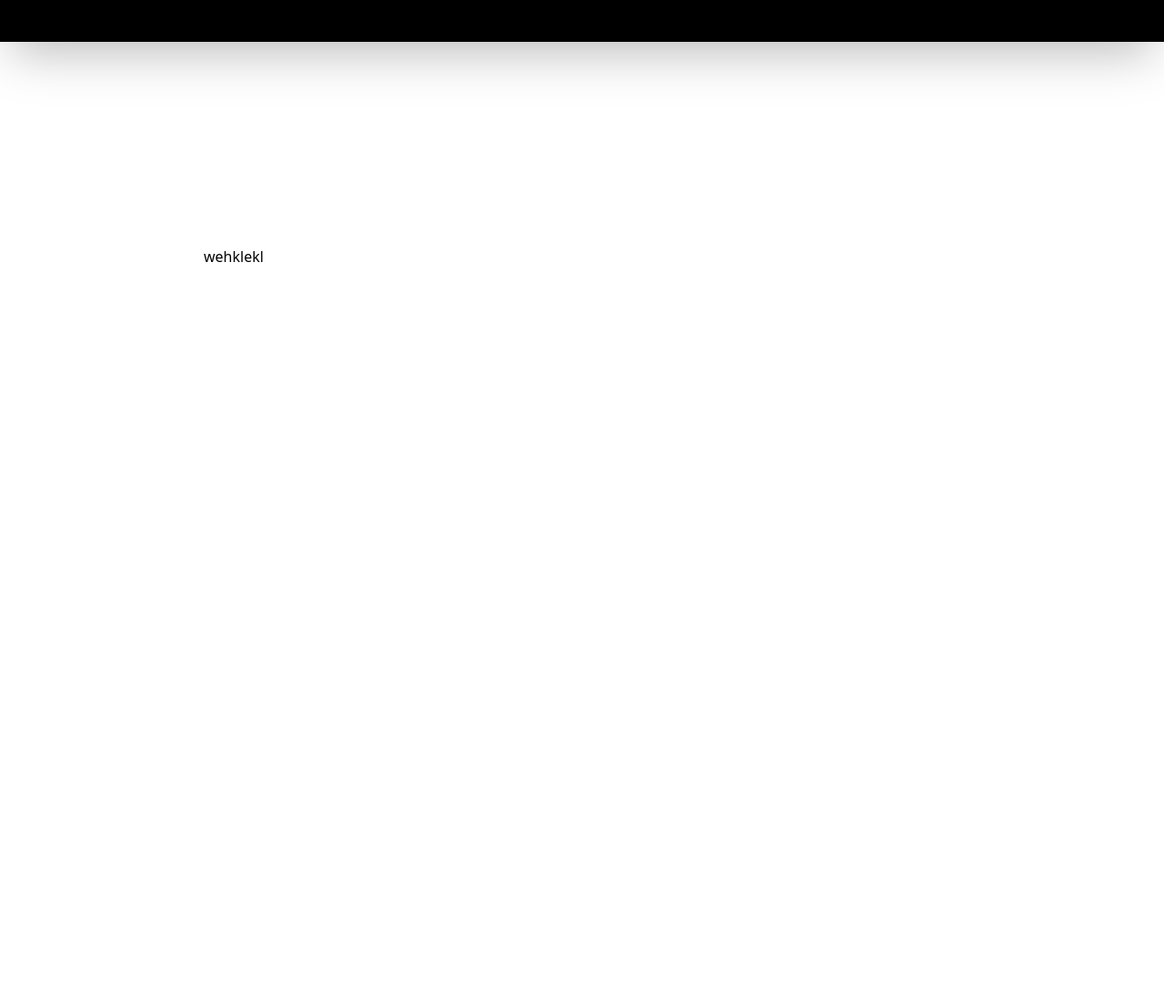
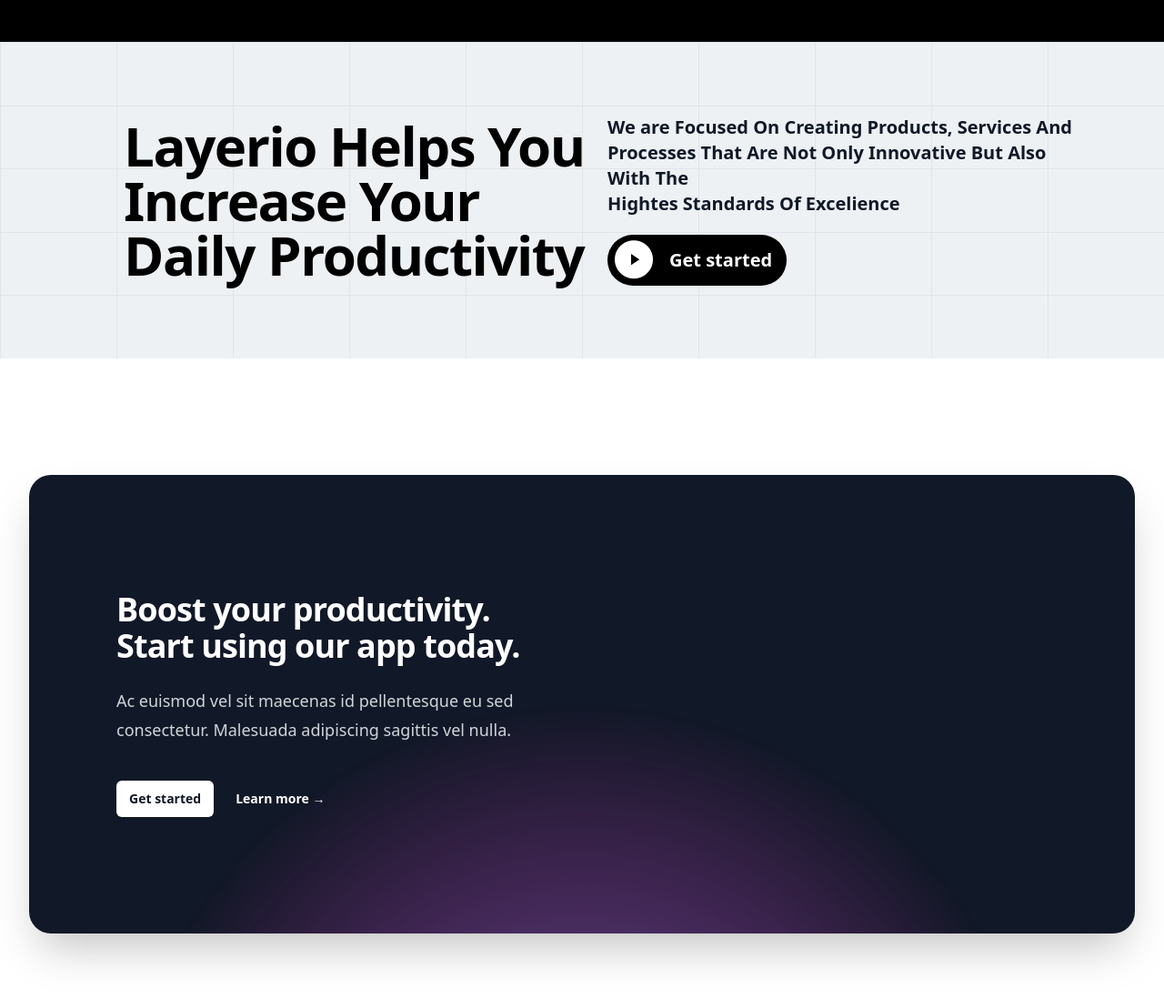
Before and after one commit to vikaspal9131/Koozel, a website: page public/index.html in a window 1280 px wide. Shown: the part 860-1958 px from the top of the page at 91% size. Before the commit the page ends 1378 px from the top, so only its background shows below. Drawn offline with nearby package versions, Linux system fonts and the light colour scheme.

Commit message:
make change on 3rd section

```diff
--- a/public/index.html
+++ b/public/index.html
@@ -15,72 +15,71 @@
     <div>
       <nav class="bg-black text-white px-24 py-6">
         <div class="container mx-auto flex items-center justify-between">
-
-          <div class="text-xl">
-            <a href="#" class="hover:text-blue-500"><i class="ri-apps-fill"></i> kuzel </a>
-          </div>
-
-
+          <div class="text-xl"><a href="#" class="hover:text-blue-500"><i class="ri-apps-fill"></i> kuzel </a></div>
         <div class="hidden md:flex space-x-8 font-semibold text-sm/6">
           <a href="#" class="text-sm/6 font-semibold">Product</a>
           <a href="#" class="text-sm/6 font-semibold">Features</a>
           <a href="#" class="text-sm/6 font-semibold">Marketplace</a>
           <a href="#" class="text-sm/6 font-semibold">Company</a>
-          </div>
-
-
+        </div>
        <div class="space-x-4 font-semibold text-sm">
             <button class="bg-blue-500 text-white  px-3.5 py-2 rounded-md hover:bg-blue-600">Login</button>
             <button class="bg-blue-500 text-white px-3.5 py-2 rounded-md hover:bg-blue-600">Register</button>
-
           </div>
         </div>
       </nav>
-
-
-
         <div class="relative flex isolate overflow-hidden bg-black  px-6 pt-16 shadow-2xl  sm:px-16 md:pt-24 lg:flex lg:gap-x-20 lg:px-24 lg:pt-0">
-
-
           <div class="mx-auto max-w-3xl lg:mx-0 lg:flex-auto lg:py-32 text-left">
             <h2 class="text-balance text-6xl font-semibold tracking-tight text-white ">Boost your <span class="text-slate-400">productivity.</span>  Start using our app today.</h2>
             <p class="mt-6 text-pretty text-lg/8 text-gray-300">Ac euismod vel sit maecenas id pellentesque eu sed consectetur. Malesuada adipiscing sagittis  <br> Quo reiciendis hic eum, totam nam commodi, velit animi officiis, magnam tempora saepe </p>
             <div class="mt-10 flex items-center  gap-x-6 lg:justify-start">
               <a href="#" class="rounded-md bg-blue-500 px-3.5 py-2.5 text-sm font-semibold text-white shadow-sm hover:bg-gray-100 focus-visible:outline focus-visible:outline-2 focus-visible:outline-offset-2 focus-visible:outline-white ">Get started</a>
               <a href="#" class="text-sm/6 font-semibold text-white">Learn more <span aria-hidden="true">→</span></a>
-
             </div>
             <div class="flex items-center gap-x-6 mt-3.5">
-
               <a href="#" class="rounded-md  px-3.5 py-2.5 text-sm font-semibold text-white shadow-sm ">up to <br> <p class="text-6xl">10%</p><br> Discount on crypto</a>
-
               <a href="#" class="rounded-md  px-3.5 py-2.5 text-sm font-semibold text-white shadow-sm ">up to <br> <p class="text-6xl">14%</p><br> Discount on crypto</a>
-
-
             </div>
           </div>
-
           <div class="w-3/6 flex flex-col items-center justify-center gap-y-9">
-            <div class=" h-24 w-72  bg-blue-700 mr-80 mb-28 absolute z-10 "> </div>
-            <div class=" h-32 w-72  bg-blue-700 ml-80 mb-96 absolute z-10 "> </div>
-            <!-- <div class=" h-40  border-r-4 border-r-white mt-36 absolute z-10 "> </div> -->
+            <div class=" h-24 w-72 rounded-3xl  bg-blue-700 mr-80 mb-28 absolute z-10 "> </div>
+            <div class=" h-32 w-72 rounded-3xl bg-blue-700 ml-80 mb-96 absolute z-10 "> </div>
             <div class=" h-44 w-80 rounded-3xl border border-white relative z-0 "> </div>
-
             <div class="w-6/12 bg-white px-4 py-2 rounded-3xl flex  justify-between items-center font-semibold mt-36"><p>Genarate with kuzel </p> <i class="ri-send-plane-fill bg-blue-700 px-2 py-1 rounded-full text-white flex items-center justify-center"></i></div>
           </div>
-
-
         </div>
-
-
-
+      </div>
+      <div class="bg-customwhite flex items-center justify-center p-20 relative">
+        <div class="absolute inset-0 z-0" id="background-lines"></div>
+        <div class="text-6xl w-1/2 font-semibold tracking-tight ml-14 relative"><p>Layerio Helps You <br> Increase Your Daily Productivity</p></div>
+        <div class="w-1/2 flex flex-col items-start justify-center  text-xl font-semibold text-gray-900 relative "> <p> We are Focused On Creating Products, Services And <br> Processes That Are Not Only Innovative But Also With The <br> Hightes Standards Of Excelience</p>
+          <a href="#" class="rounded-full  bg-black gap-x-4 px-1 py-1 pr-4 text-xl text-white shadow-sm mt-5 flex items-center justify-between"> <i class="ri-play-circle-fill text-5xl"></i> Get started</a></div>
       </div>
 
 
-
-      <div class=" p-56 bg-white"> <h1>wehklekl</h1></div>
-
-
-
+      <div class="bg-white">
+        <div class="mx-auto max-w-7xl py-24 sm:px-6 sm:py-32 lg:px-8">
+          <div class="relative isolate overflow-hidden bg-gray-900 px-6 pt-16 shadow-2xl sm:rounded-3xl sm:px-16 md:pt-24 lg:flex lg:gap-x-20 lg:px-24 lg:pt-0">
+            <svg viewBox="0 0 1024 1024" class="absolute left-1/2 top-1/2 -z-10 size-[64rem] -translate-y-1/2 [mask-image:radial-gradient(closest-side,white,transparent)] sm:left-full sm:-ml-80 lg:left-1/2 lg:ml-0 lg:-translate-x-1/2 lg:translate-y-0" aria-hidden="true">
+              <circle cx="512" cy="512" r="512" fill="url(#759c1415-0410-454c-8f7c-9a820de03641)" fill-opacity="0.7" />
+              <defs>
+                <radialGradient id="759c1415-0410-454c-8f7c-9a820de03641">
+                  <stop stop-color="#7775D6" />
+                  <stop offset="1" stop-color="#E935C1" />
+                </radialGradient>
+              </defs>
+            </svg>
+            <div class="mx-auto max-w-md text-center lg:mx-0 lg:flex-auto lg:py-32 lg:text-left">
+              <h2 class="text-balance text-3xl font-semibold tracking-tight text-white sm:text-4xl">Boost your productivity. Start using our app today.</h2>
+              <p class="mt-6 text-pretty text-lg/8 text-gray-300">Ac euismod vel sit maecenas id pellentesque eu sed consectetur. Malesuada adipiscing sagittis vel nulla.</p>
+              <div class="mt-10 flex items-center justify-center gap-x-6 lg:justify-start">
+                <a href="#" class="rounded-md bg-white px-3.5 py-2.5 text-sm font-semibold text-gray-900 shadow-sm hover:bg-gray-100 focus-visible:outline focus-visible:outline-2 focus-visible:outline-offset-2 focus-visible:outline-white">Get started</a>
+                <a href="#" class="text-sm/6 font-semibold text-white">Learn more <span aria-hidden="true">→</span></a>
+              </div>
+            </div>
+          </div>
+        </div>
+      </div>
+      <script src="style.js"></script>
 </body>
 </html>
--- /dev/null
+++ b/public/style.js
@@ -0,0 +1,46 @@
+const bgContainer = document.getElementById('background-lines');
+        const verticalLines = 10;
+        const horizontalLines = 5;
+
+        // Generate vertical lines
+        for (let i = 0; i < verticalLines; i++) {
+          const line = document.createElement('div');
+          line.style.backgroundColor = '#E1E5EA';
+          line.className = 'absolute h-full w-[1px]';
+          line.style.left = `${(i / verticalLines) * 100}%`;
+          bgContainer.appendChild(line);
+        }
+
+        // Generate horizontal lines
+        for (let i = 0; i < horizontalLines; i++) {
+          const line = document.createElement('div');
+          line.style.backgroundColor = '#E1E5EA';
+          line.className = 'absolute w-full h-[1px] ';
+          line.style.top = `${(i / horizontalLines) * 100}%`;
+          bgContainer.appendChild(line);
+        }
+
+
+// const bgContainer = document.getElementById('background-lines');
+
+//   // Number of vertical and horizontal lines
+//   const verticalLines = 10; // Change this to the desired number of vertical lines
+//   const horizontalLines = 5; // Change this to the desired number of horizontal lines
+
+//   // Generate vertical lines
+//   for (let i = 0; i < verticalLines; i++) {
+//     const line = document.createElement('div');
+//     line.className = 'absolute h-full w-[1px]';
+//     line.style.backgroundColor = '#E1E5EA'; // Set the line color
+//     line.style.left = `${(i / verticalLines) * 100}%`; // Space evenly across the width
+//     bgContainer.appendChild(line);
+//   }
+
+//   // Generate horizontal lines
+//   for (let i = 0; i < horizontalLines; i++) {
+//     const line = document.createElement('div');
+//     line.className = 'absolute w-full h-[1px]';
+//     line.style.backgroundColor = '#E1E5EA'; // Set the line color
+//     line.style.top = `${(i / horizontalLines) * 100}%`; // Space evenly across the height
+//     bgContainer.appendChild(line);
+//   }
--- a/tailwind.config.js
+++ b/tailwind.config.js
@@ -2,7 +2,12 @@
 module.exports = {
   content: ["./public/index.html"],
   theme: {
-    extend: {},
+    extend: {
+      colors: {
+        customwhite: '#EDF1F4', // Add a custom blue color
+        customGreen: '#10B981', // Add a custom green color
+      },
+    },
   },
   plugins: [],
 }
```
Also changed, not shown: public/style.css.
